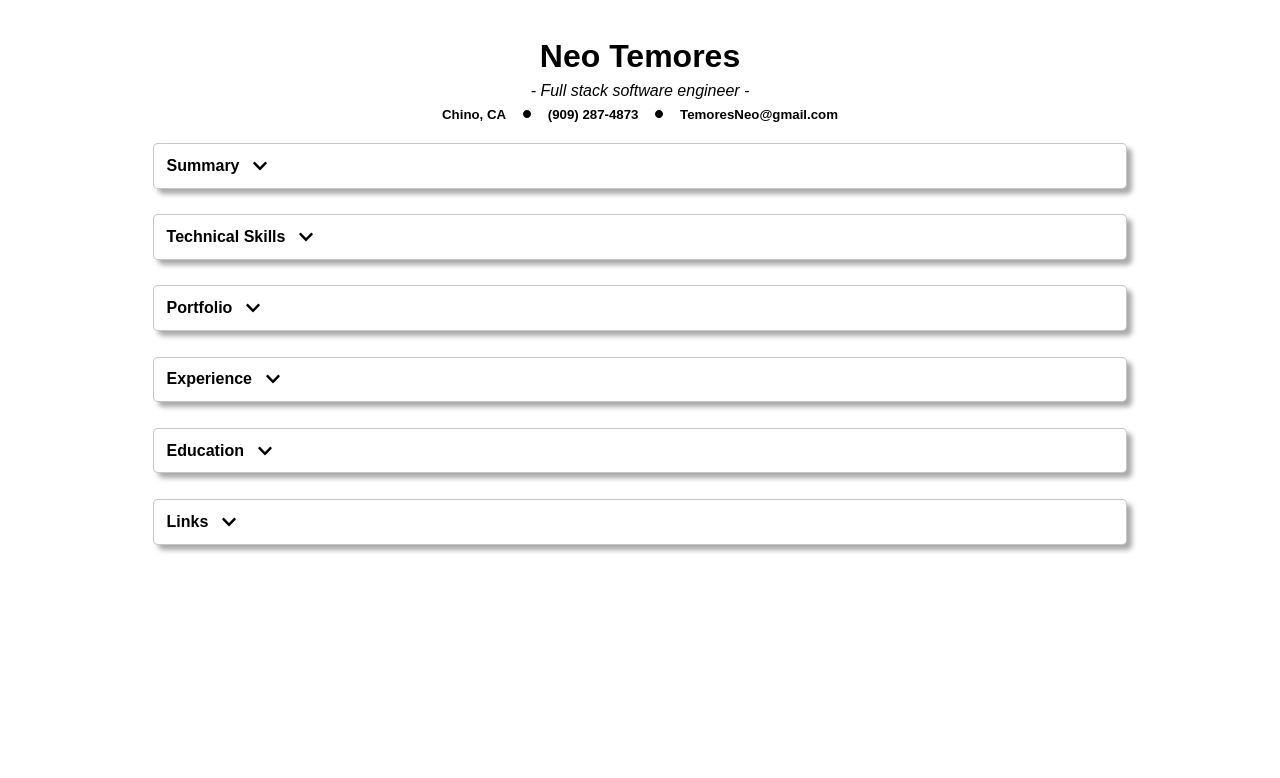
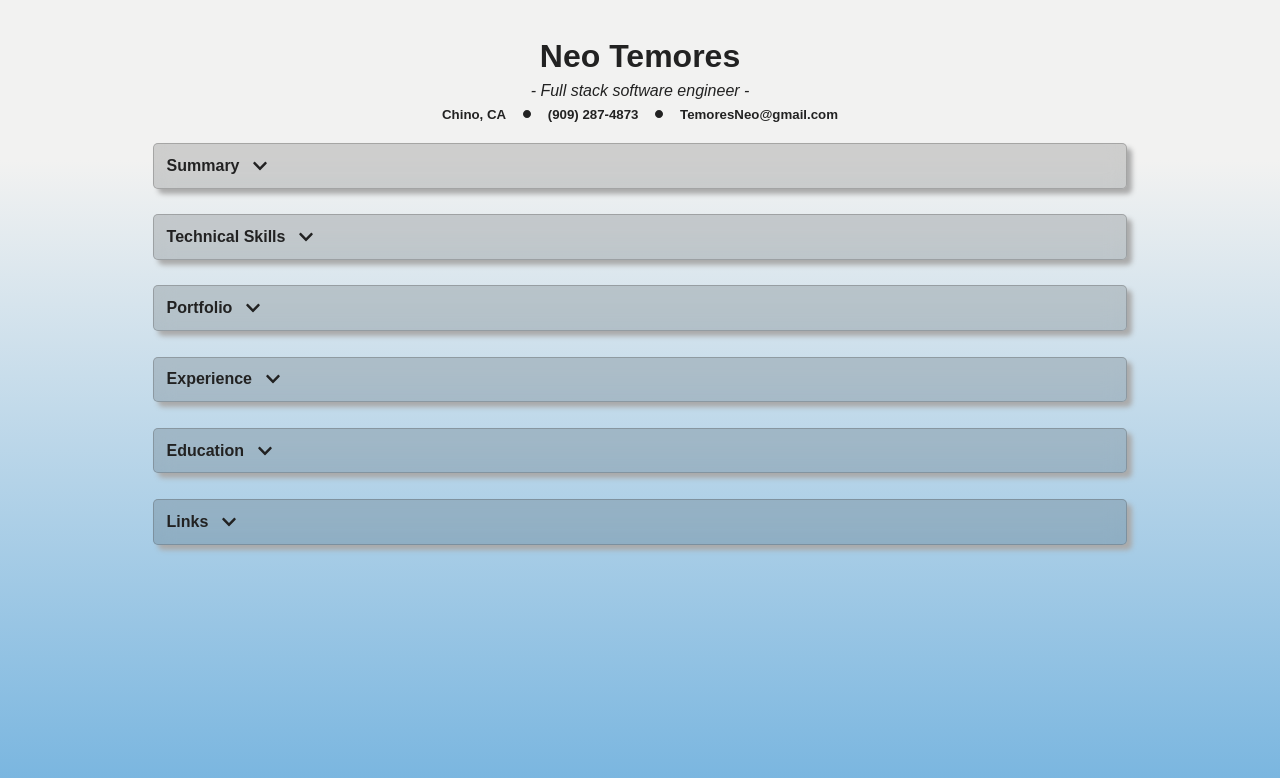
Before and after one commit to neoTemores/Online-Resume-NeoTemoresSWE, a React (Create React App) app: page / in a window 1280 px wide. Shown: the top 778 px of the page. Built offline with nearby package versions, Linux system fonts and the light colour scheme.

Commit message:
added background styles

```diff
--- a/src/Styles/App.css
+++ b/src/Styles/App.css
@@ -7,7 +7,14 @@ body,
     font-family: Arial, Verdana, Geneva, Tahoma, sans-serif;
     /* background-color: #222;
     color: #fff */
-    background-color: #fff;
+    /* background-color: #fff; */
+
+}
+
+body {
+    color: #222;
+    background-color: rgb(191, 221, 242);
+    background-image: linear-gradient(180deg, rgb(242, 242, 241) 20%, rgb(118, 180, 223));
 }
 
 #root {
@@ -122,10 +129,6 @@ body,
     cursor: auto;
 }
 
-.navUL li:last-child:not(.summaryLI, .slide, .thumb) {
-    /* border-bottom: 1px solid #555; */
-}
-
 
 .HeaderContainer {
     /* border: 1px solid green; */
@@ -194,11 +197,11 @@ body,
     font-style: italic;
 }
 
-.skillLogoBackgroundSquare {
-    /* background-color: #eee;
-    border-radius: 5px; */
-    /* height: fit-content */
-}
+/* .skillLogoBackgroundSquare {
+    background-color: #eee;
+    border-radius: 5px;
+    height: fit-content
+} */
 
 /* .skillLogoBackgroundCircle {
     background-color: #eee;
@@ -340,6 +343,24 @@ p.educationDescription {
     margin-left: 1vw;
 }
 
+/* .SummaryContainer,
+.TechnicalSkillsContainer,
+.carouselMainContainer,
+.educationMainContainer,
+.linksContainer,
+.skillInfo {
+    background-color: red;
+} */
+
+.navUL>* {
+    background-color: rgba(0, 0, 0, .15);
+    background-color: rgba(255 255 255 .15);
+    /* background-color: #5555; */
+    backdrop-filter: blur(10px);
+    -webkit-backdrop-filter: blur(5px);
+
+}
+
 @media (max-width: 860px) {
     .educationUL {
         flex-direction: column;
```
Also changed, not shown: src/Components/Portfolio.jsx (+0 -10 lines).
